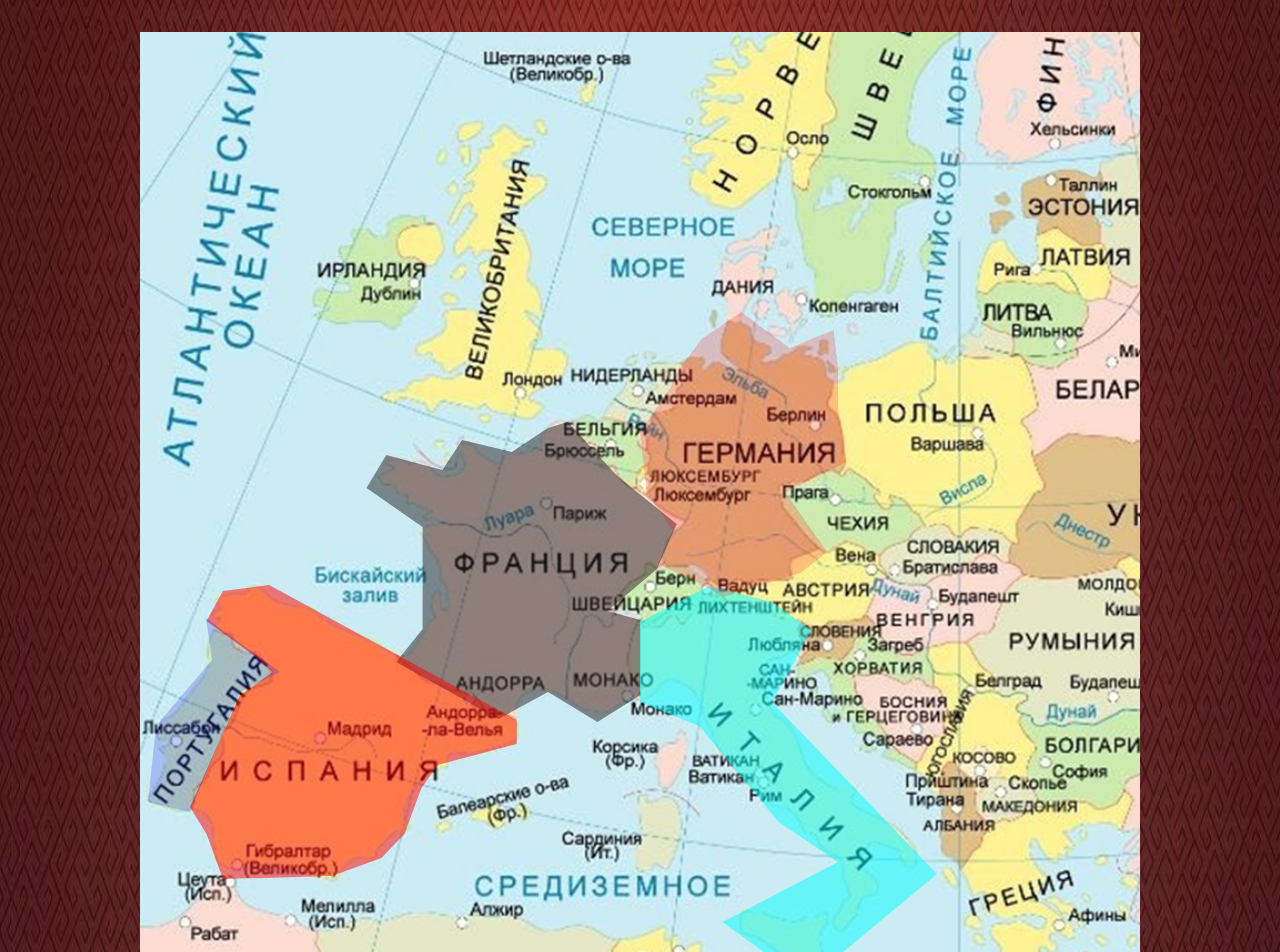
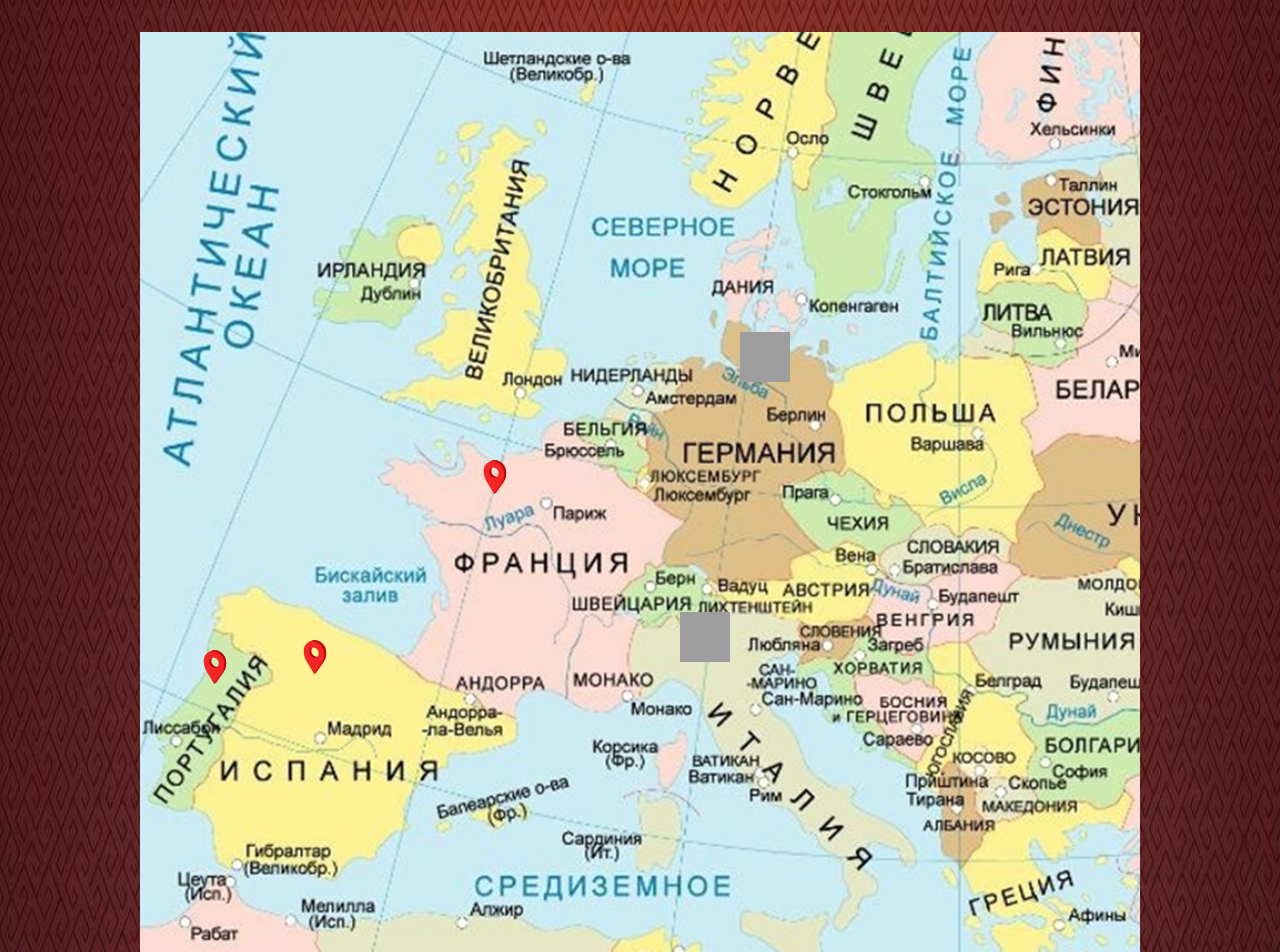
Before and after one commit to woelmoe/worldwine, a Django app: page / in a window 1280 px wide. Shown: the part 1648-2600 px from the top of the page. Run offline with Django 5.2, Linux system fonts and the light colour scheme; grey boxes are pictures that could not be loaded.

Commit message:
Добавил указатели на страны с тултипами и отсутуп снизу

```diff
--- a/main/templates/main/index.html
+++ b/main/templates/main/index.html
@@ -1,43 +1,39 @@
-{% extends "main/layout.html" %}
-{% load static %}
-{% block title %}Главная страница{% endblock title %}
-
-{% block content %}
+{% extends "main/layout.html" %} {% load static %} {% block title %}Главная
+страница{% endblock title %} {% block content %}
 <div class="main">
   <div class="main__wrapper">
     <div class="main__sign">
-      <img class="main__sign--img" src="{% static "main/title_sing.png" %}"
-      />
+      <img class="main__sign--img" src="{% static "main/title_sing.png" %}" />
       <div class="main__sign--title">Мировое виноделие</div>
     </div>
     <div class="main__info">
       <div class="main__info--t1">
         <p>
-          Доподлинно неизвестно, когда началась винная эволюция, и когда
-          люди придумали и научились ферментировать растения для получения
-          алкоголя. Поэтому определить конкретную родину знаменитого сегодня
-          на весь мир виноградного напитка не так-то просто.
+          Доподлинно неизвестно, когда началась винная эволюция, и когда люди
+          придумали и научились ферментировать растения для получения алкоголя.
+          Поэтому определить конкретную родину знаменитого сегодня на весь мир
+          виноградного напитка не так-то просто.
         </p>
         <p>
           Напитки, изготавливающиеся из злаков, фруктов и других растений
-          (наподобие пива), делали в Древнем Египте, Месопотамии, Китае,
-          Мексике и Южной Африке на протяжении многих тысячелетий до нашей
-          эры. Однако, на Европейском континенте гораздо лучше рос виноград,
-          поэтому от Пиренейского полуострова до Кавказских гор стала
-          развиваться культура вина.
+          (наподобие пива), делали в Древнем Египте, Месопотамии, Китае, Мексике
+          и Южной Африке на протяжении многих тысячелетий до нашей эры. Однако,
+          на Европейском континенте гораздо лучше рос виноград, поэтому от
+          Пиренейского полуострова до Кавказских гор стала развиваться культура
+          вина.
         </p>
         <p>
-          Первый известный виноград – сезаннский. Его окаменелый лист в
-          возрасте 5 млн лет до н.э. был обнаружен на юге современной
-          Шампани. Но этот древний вид вымер задолго до появления vitis
-          viniferа, к которому относятся большинство современных сортов.
+          Первый известный виноград – сезаннский. Его окаменелый лист в возрасте
+          5 млн лет до н.э. был обнаружен на юге современной Шампани. Но этот
+          древний вид вымер задолго до появления vitis viniferа, к которому
+          относятся большинство современных сортов.
         </p>
         <p>
-          Самые ранние свидетельства виноделия датируются 7 тысячелетием до
-          н.э. Квеври (глиняный сосуд, который изобрели для ферментации и
-          выдержки вина) этого периода был найден в районе Тбилиси, который
-          можно назвать родиной вина. Натуральный метод производства до сих
-          пор популярен в Грузии. Так делают и модные нынче оранжи.
+          Самые ранние свидетельства виноделия датируются 7 тысячелетием до н.э.
+          Квеври (глиняный сосуд, который изобрели для ферментации и выдержки
+          вина) этого периода был найден в районе Тбилиси, который можно назвать
+          родиной вина. Натуральный метод производства до сих пор популярен в
+          Грузии. Так делают и модные нынче оранжи.
         </p>
       </div>
       <div class="main__info--t2">
@@ -59,6 +55,14 @@
         title="
       Во Франции площади виноградников 797 тысяч Га в 80 департаментах, что составляет 1,3 % территории страны и 2,8 % земель сельхозназначения. Основных винодельческих регионов во Франции десять – это Эльзас, Бордо, Бургундия, Шампань, Долина Роны, Прованс, Корсика, Юго-Западный регион. Каждый имеет свои особенности. Самые известные французские вина родом из Бордо и Бургундии. Французское вино составляет 13 % мирового экспорта вина."
       ></div>
+      <img src="{% static "main/pointer.png" %}"
+      class="main__world-map--pointer-france-img"> <img src="{% static
+      "main/pointer.png" %}" class="main__world-map--pointer-italy-img"> <img
+      src="{% static "main/pointer.png" %}"
+      class="main__world-map--pointer-spain-img"> <img src="{% static
+      "main/pointer.png" %}" class="main__world-map--pointer-germany-img"> <img
+      src="{% static "main/pointer.png" %}"
+      class="main__world-map--pointer-portugal-img">
       <div
         class="main__world-map--clip-path-italy"
         title="В Италии площади виноградников 718 тысяч Га, что составляет 2,4% от территории страны. Большая часть вин в винной Италии производится в четырех регионах - Венето, Апулии, Эмилии-Романье и на острове Сицилия."
--- a/main/templates/main/layout.html
+++ b/main/templates/main/layout.html
@@ -120,12 +120,12 @@
       position: fixed;
       width: 100%;
       height: 100%;
-      background-color: #ffffff;
       display: flex;
       flex-direction: column;
       align-items: center;
+      background-color: transparent;
       overflow: auto;
-      background-color: transparent;
+      padding: 0 0 50px 0;
     }
     .main__wrapper {
       position: relative;
@@ -197,6 +197,42 @@
       position: absolute;
       top: 1680px;
       width: 1000px;
+      padding-bottom: 70px;
+    }
+    .main__world-map--pointer-france-img {
+      position: absolute;
+      left: 330px;
+      top: 420px;
+      width: 50px;
+      height: 50px;
+    }
+    .main__world-map--pointer-italy-img {
+      position: absolute;
+      left: 540px;
+      top: 580px;
+      width: 50px;
+      height: 50px;
+    }
+    .main__world-map--pointer-spain-img {
+      position: absolute;
+      left: 150px;
+      top: 600px;
+      width: 50px;
+      height: 50px;
+    }
+    .main__world-map--pointer-germany-img {
+      position: absolute;
+      left: 600px;
+      top: 300px;
+      width: 50px;
+      height: 50px;
+    }
+    .main__world-map--pointer-portugal-img {
+      position: absolute;
+      left: 50px;
+      top: 610px;
+      width: 50px;
+      height: 50px;
     }
     .main__world-map--img {
       height: 100%;
@@ -209,8 +245,6 @@
       top: 390px;
       height: 300px;
       width: 330px;
-      background-color: #222;
-      opacity: 0.5;
       clip-path: polygon(
         5% 22%,
         11% 11%,
@@ -240,8 +274,6 @@
       top: 550px;
       height: 400px;
       width: 330px;
-      background-color: aqua;
-      opacity: 0.5;
       clip-path: polygon(
         55% 97%,
         90% 73%,
@@ -264,8 +296,6 @@
       top: 550px;
       height: 300px;
       width: 330px;
-      background-color: red;
-      opacity: 0.5;
       clip-path: polygon(
         5% 13%,
         10% 3%,
@@ -291,8 +321,6 @@
       top: 280px;
       height: 300px;
       width: 220px;
-      background-color: red;
-      opacity: 0.2;
       clip-path: polygon(
         14% 25%,
         16% 21%,
@@ -320,8 +348,6 @@
       top: 580px;
       height: 200px;
       width: 200px;
-      background-color: blue;
-      opacity: 0.2;
       clip-path: polygon(
         33% 3%,
         70% 30%,
```
Also changed, not shown: main/static/main/pointer.png (added).
